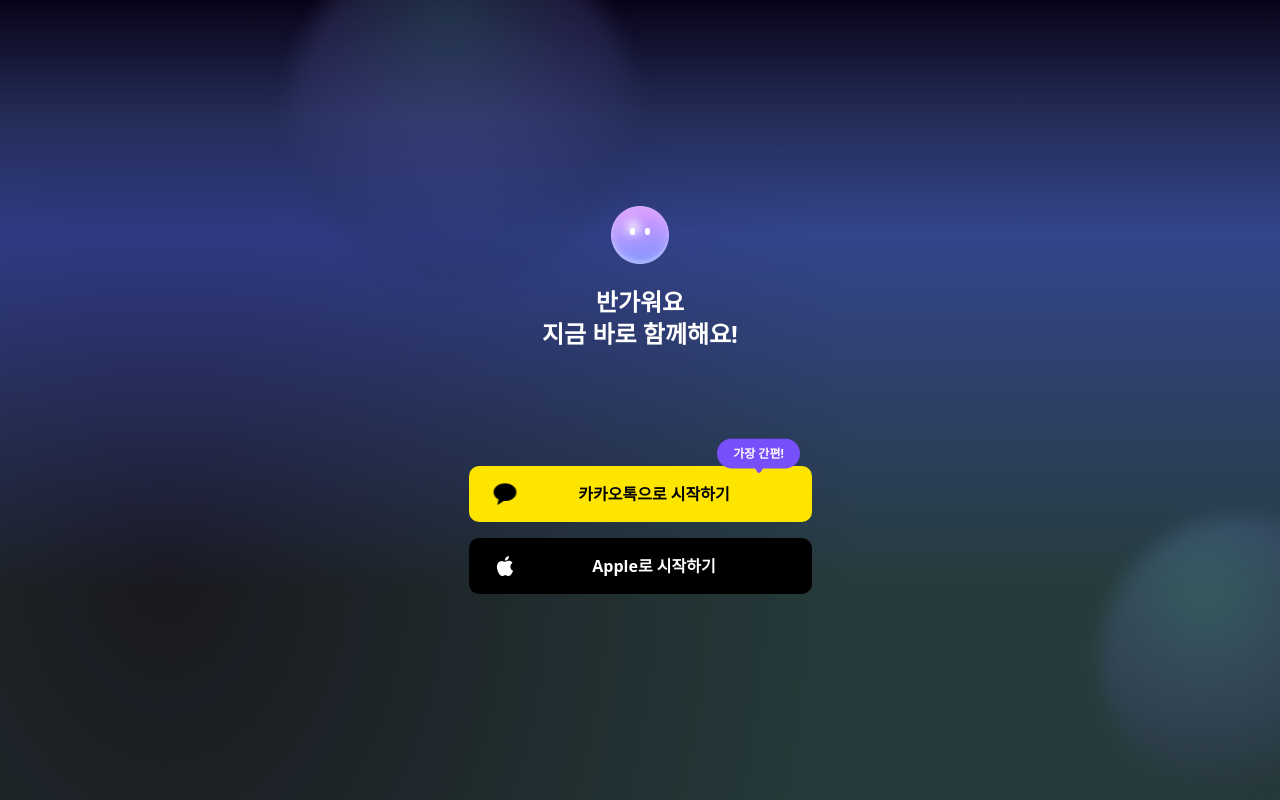
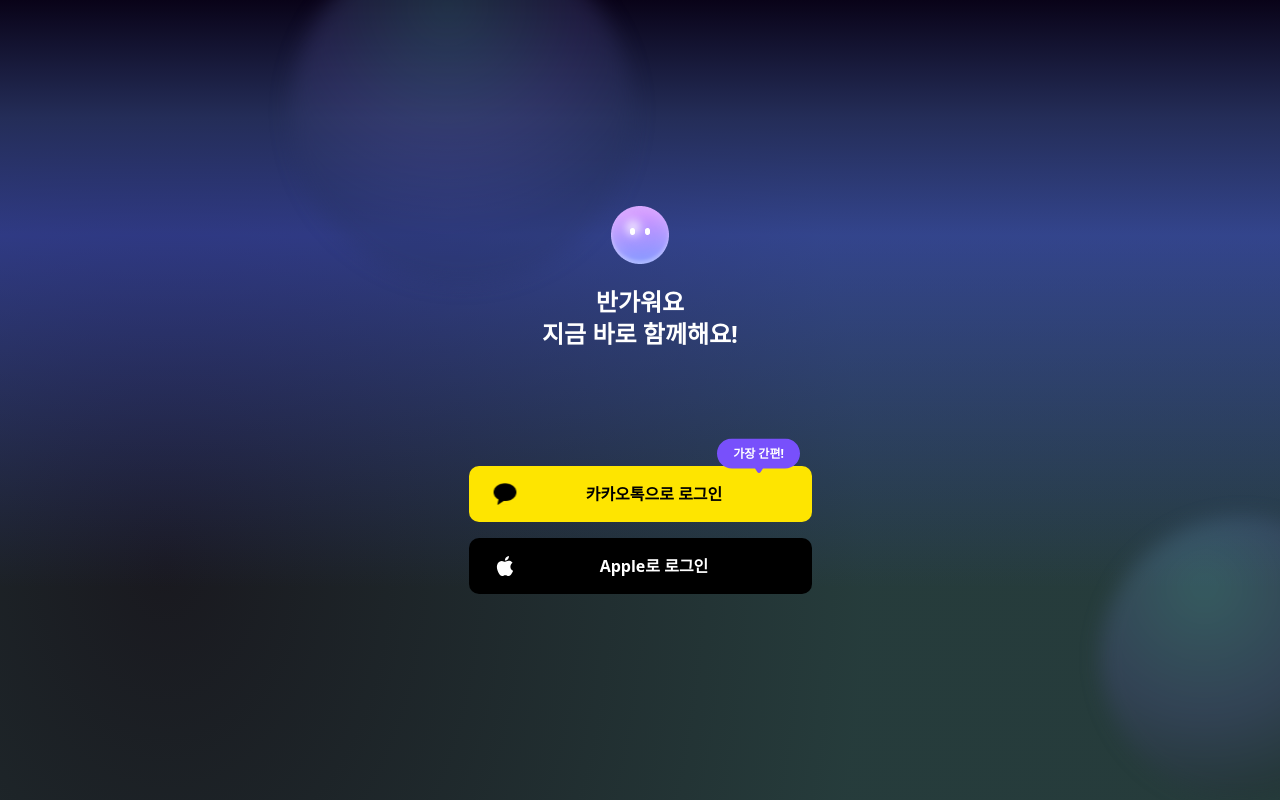
Before and after one commit to depromeet/dpm17-team4-client, a Next.js app in the folder web/: page /auth in a window 1280 px wide. Built offline with nearby package versions, Linux system fonts and the light colour scheme; no server answers.

Commit message:
chore(web):로그인 버튼 워딩 변경

```diff
--- a/web/src/app/auth/_components/AppleLoginButton.tsx
+++ b/web/src/app/auth/_components/AppleLoginButton.tsx
@@ -73,7 +73,7 @@ const AppleLoginButton = () => {
         <path d="M18.71 19.5c-.83 1.24-1.71 2.45-3.05 2.47-1.34.03-1.77-.79-3.29-.79-1.53 0-2 .77-3.27.82-1.31.05-2.3-1.32-3.14-2.53C4.25 17 2.94 12.45 4.7 9.39c.87-1.52 2.43-2.48 4.12-2.51 1.28-.02 2.5.87 3.29.87.78 0 2.26-1.07 3.81-.91.65.03 2.47.26 3.64 1.98-.09.06-2.17 1.28-2.15 3.81.03 3.02 2.65 4.03 2.68 4.04-.03.07-.42 1.44-1.38 2.83M13 3.5c.73-.83 1.94-1.46 2.94-1.5.13 1.17-.34 2.35-1.04 3.19-.69.85-1.83 1.51-2.95 1.42-.15-1.15.41-2.35 1.05-3.11z" />
       </svg>
       <span className="text-button-2 font-semibold flex-1 justify-center">
-        {isLoading ? '로그인 중...' : 'Apple로 시작하기'}
+        {isLoading ? '로그인 중...' : 'Apple로 로그인'}
       </span>
     </button>
   );
--- a/web/src/app/auth/_components/KakaoLoginButton.tsx
+++ b/web/src/app/auth/_components/KakaoLoginButton.tsx
@@ -15,7 +15,7 @@ const KakaoLoginButton = () => {
       >
         <Image src={kakaoSymbol} alt="" width={24} height={24} aria-hidden />
         <span className="text-button-2 font-semibold flex-1 justify-center">
-          카카오톡으로 시작하기
+          카카오톡으로 로그인
         </span>
       </button>
     </>
```
